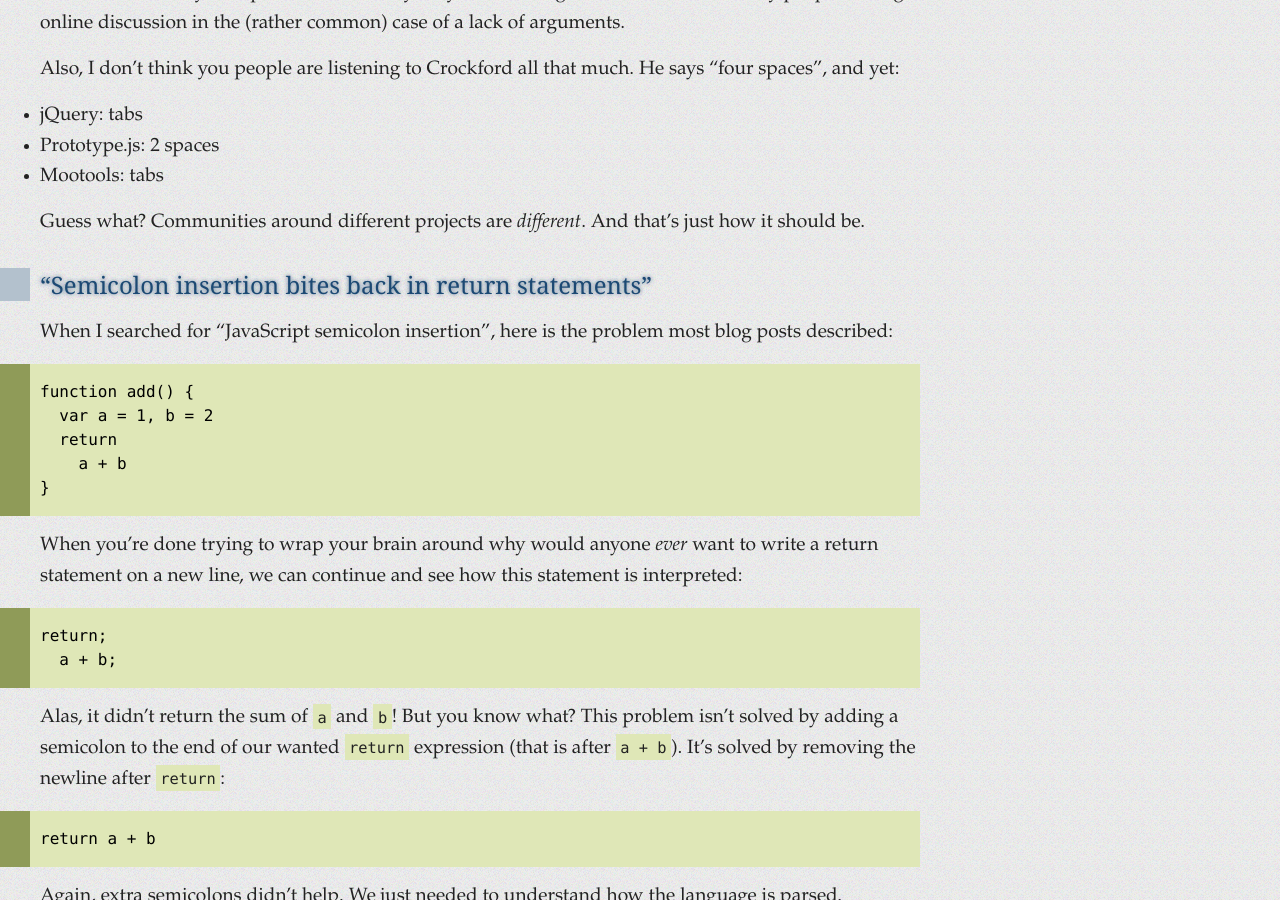
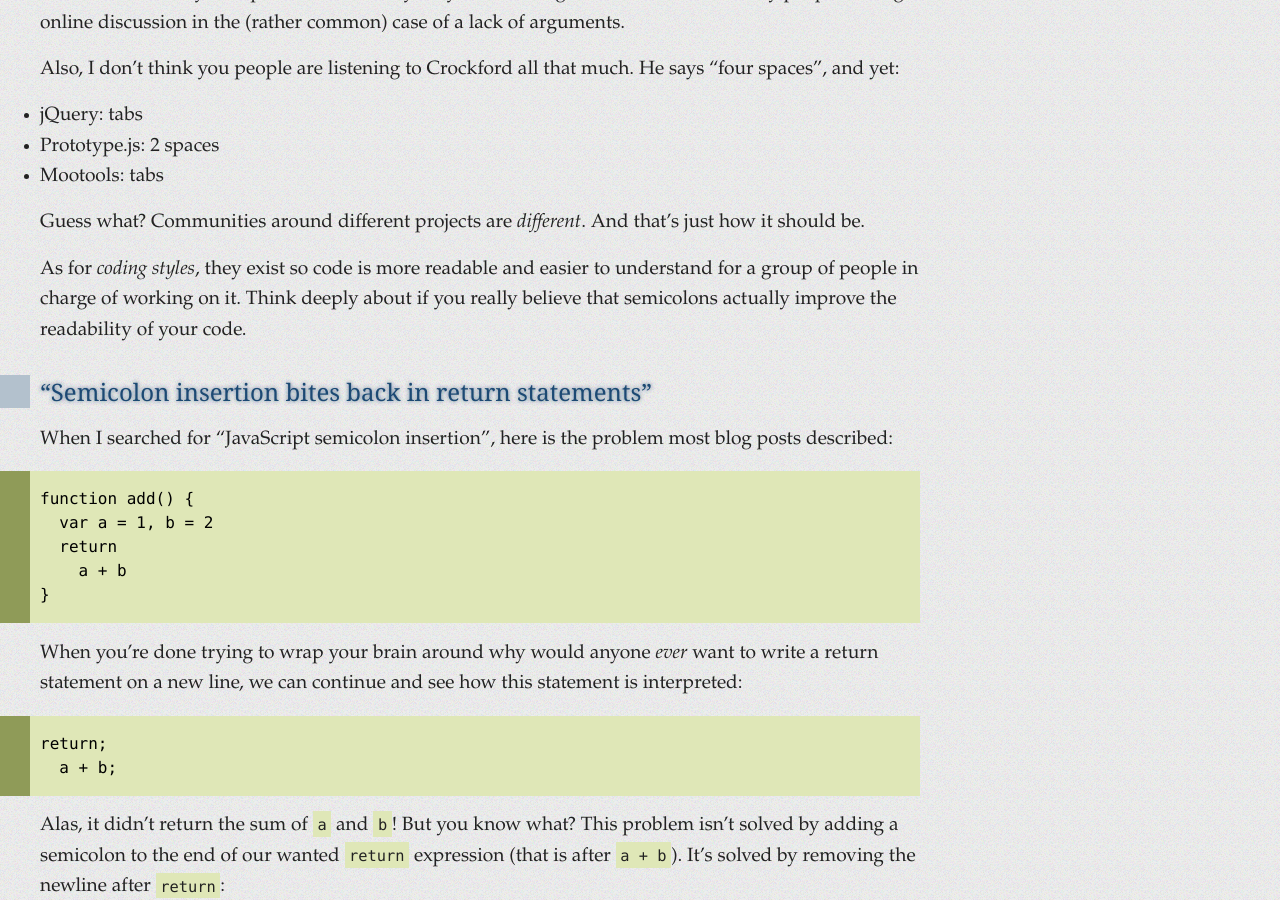
Before and after one commit to mislav/blog, a Jekyll site: the page built from js/_posts/2010-05-07-semicolons.markdown, in a window 1280 px wide and 900 px high, scrolled down 2629 px. Built offline with Jekyll 4.4.1, drawn with Linux system fonts in a browser that asks for light colours; Markdown is read by kramdown in place of the engine named in the settings.

Commit message:
readability

```diff
--- a/js/_posts/2010-05-07-semicolons.markdown
+++ b/js/_posts/2010-05-07-semicolons.markdown
@@ -86,6 +86,8 @@ Also, I don't think you people are listening to Crockford all that much. He says
 
 Guess what? Communities around different projects are *different*. And that's just how it should be.
 
+As for *coding styles*, they exist so code is more readable and easier to understand for a group of people in charge of working on it. Think deeply about if you really believe that semicolons actually improve the readability of your code.
+
 
 ## <q>Semicolon insertion bites back in return statements</q>
 
```
